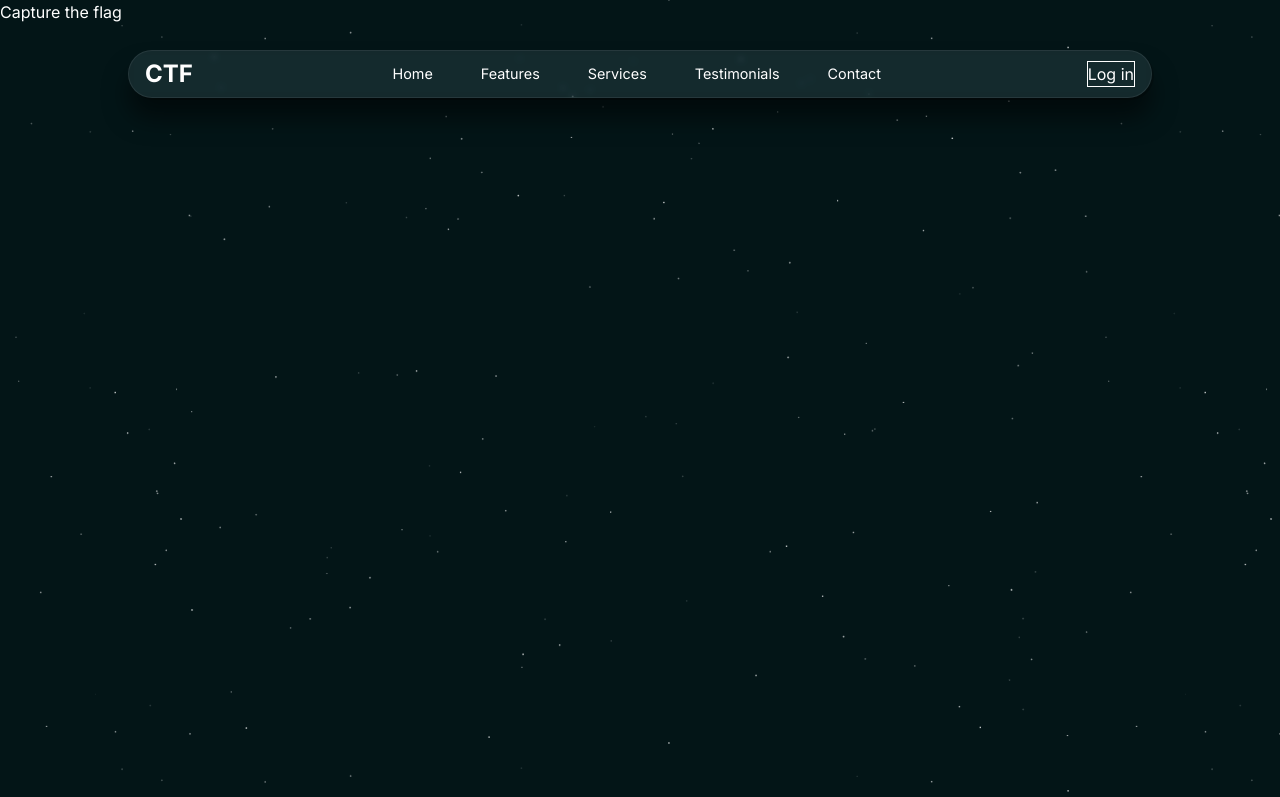
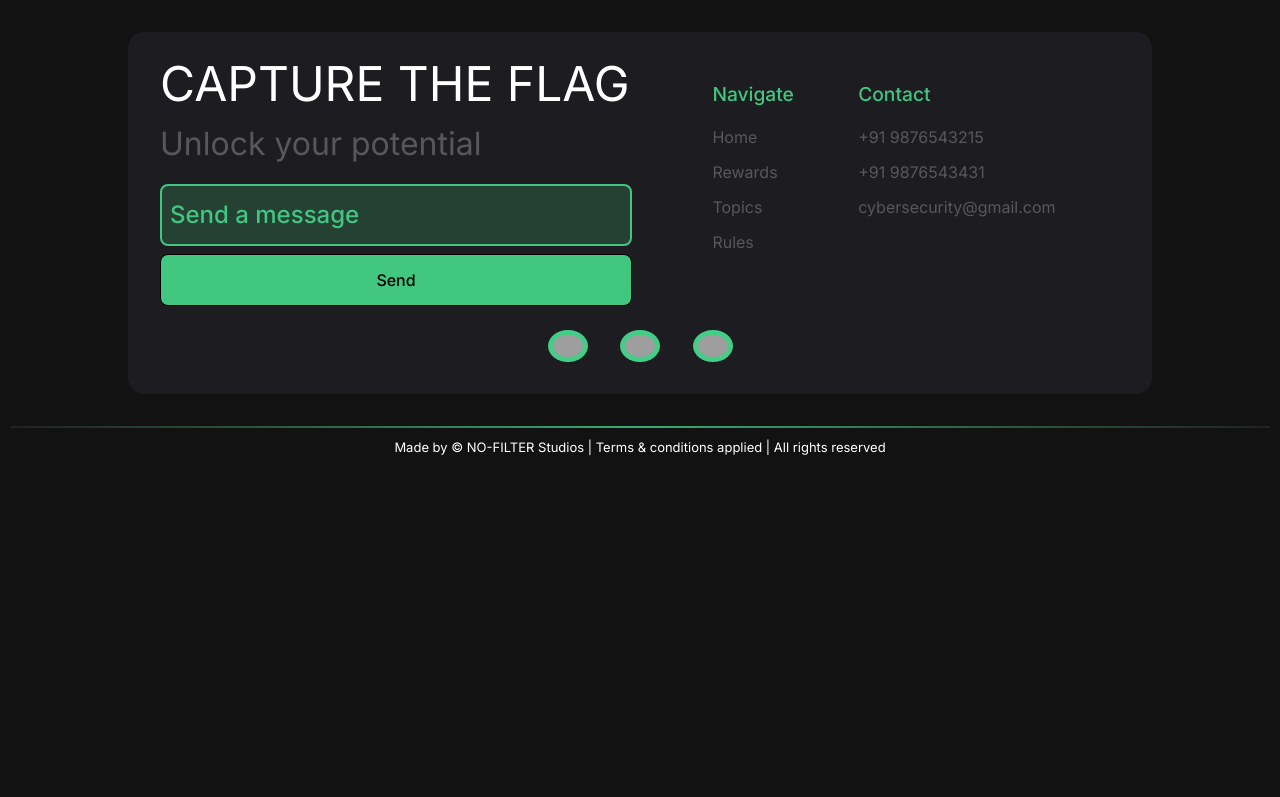
Before and after one commit to SouZe-San/CTF-college-projecet-contribute, a Next.js app: page / in a window 1280 px wide. Shown: the top 797 px of the page. Built offline with nearby package versions, Linux system fonts and the light colour scheme; grey boxes are pictures that could not be loaded.

Commit message:
footer-changing

```diff
--- a/app/globals.scss
+++ b/app/globals.scss
@@ -1,3 +1,5 @@
+@import url('https://fonts.googleapis.com/css2?family=Inter:wght@100;300;400;500;600;700;800&family=Poppins:wght@300;400;500;600;700;800&display=swap');
+
 @tailwind base;
 @tailwind components;
 @tailwind utilities;
@@ -14,6 +16,10 @@
     --background-start-rgb: 0, 0, 0;
     --background-end-rgb: 0, 0, 0;
   }
+}
+
+html{
+  font-family: 'Inter', sans-serif;
 }
 
 body {
@@ -69,10 +75,7 @@ body {
 // background: radial-gradient(at center bottom, #B7A3D3, #000000)
 // background: radial-gradient(at center bottom, #96ca9a, #000000)
   // background: radial-gradient(140% 107.13% at 50% 10%,transparent 37.41%,#96ca9a 69.27%,#fff 100%);
-  background-color: #031517;
-  color: white;
-  background-image: url("../public/stats.png");
-  background-position: 50%;
-  background-size: 1090px;
-  height: 3000px;
+  background-color: #121212;
+  // color: white;
+  width: auto;
 }
--- a/app/page.tsx
+++ b/app/page.tsx
@@ -1,12 +1,16 @@
 import Image from 'next/image'
-import HeroSection from '@/components/comps/landing-page-comps/herosection'
+import Footer from "@/components/comps/landing-page-comps/footer"
+// import HeroSection from '@/components/comps/landing-page-comps/herosection'
+// import HeroSection from '@/components/comps/landing-page-comps/herosection'
+// import HeroSection from '@/components/comps/landing-page-comps/herosection'
+// import HeroSection from '@/components/comps/landing-page-comps/herosection'
+import Branding from "@/components/comps/landing-page-comps/branding"
 
 export default function Home() {
   return (
-    <main className="w-full">
-      {/* <h1 className="text-4xl font-bold text-center">Hello world</h1> */}
-      {/* <Image src="/images/nextjs.svg" width={300} height={300} alt='something about something' /> */}
-      <HeroSection></HeroSection>
+    <main className="">
+        <Footer/>
+        <Branding/>
     </main>
   )
 }
--- a/components/comps/landing-page-comps/footer.tsx
+++ b/components/comps/landing-page-comps/footer.tsx
@@ -0,0 +1,102 @@
+import Image from "next/image";
+import "@/components/styles/landing-page-styles/footerSectionStyles.scss";
+import facebookImg from "@/public/socials-svg/social-facebook.svg";
+import twitterImg from "@/public/socials-svg/social-twitter.svg";
+import linkedInImg from "@/public/socials-svg/social-linkedin.svg";
+
+function footer() {
+  return (
+    <div className="footerSection" id="FooterSection">
+      <div className="footerContainer">
+        <div className="footerLogoContainer">
+          <div className="logoFooter">
+            <h1>Capture the flag</h1>
+            <h2>Unlock your potential</h2>
+          </div>
+          <div className="emailingSection">
+            <input type="text" name="" id="" placeholder="Send a message" />
+            <button>Send</button>
+          </div>
+        </div>
+        <div className="footerBtnContainer">
+          <div className="pageNavigationBtns">
+            <h3 className="footerBtnTitle">Navigate</h3>
+            <div className="navigate">
+              <span>
+                <a className="btnInlineBlock" href="#HomeSection">
+                  Home
+                </a>
+              </span>
+              <span>
+                <a className="btnInlineBlock" href="RewardsSection ">
+                  Rewards
+                </a>
+              </span>
+              <span>
+                <a className="btnInlineBlock" href="TopicsSection ">
+                  Topics
+                </a>
+              </span>
+              <span>
+                <a className="btnInlineBlock" href="RulesSection ">
+                  Rules
+                </a>
+              </span>
+            </div>
+          </div>
+          <div className="contactBtns">
+            <h3 className="footerBtnTitle">Contact</h3>
+            <div className="contact">
+              <span className="btnInlineBlock">+91 9876543215</span>
+              <span className="btnInlineBlock">+91 9876543431</span>
+              <span className="btnInlineBlock">cybersecurity@gmail.com</span>
+            </div>
+          </div>
+        </div>
+      </div>
+      <div className="footerSocialLinkContainer">
+        <a href="">
+          <Image
+            src={facebookImg}
+            width={40}
+            height={40}
+            alt="Picture of the author"
+            style={{
+              background: "#43CD86",
+              borderRadius: "59%",
+              padding: "5px",
+            }}
+          />
+        </a>
+        <a href="">
+          <Image
+            src={twitterImg}
+            width={40}
+            height={40}
+            alt="Picture of the author"
+            style={{
+              background: "#43CD86",
+              borderRadius: "50%",
+              padding: "5px",
+            }}
+          />
+        </a>
+        <a href="">
+          <Image
+            src={linkedInImg}
+            width={40}
+            height={40}
+            alt="Picture of the author"
+            style={{
+              background: "#43CD86",
+              borderRadius: "50%",
+              padding: "5px",
+            }}
+          />
+        </a>
+      </div>
+    </div>
+  );
+}
+
+export default footer;
--- a/components/styles/landing-page-styles/brandingBarStyles.scss
+++ b/components/styles/landing-page-styles/brandingBarStyles.scss
@@ -1,13 +1,15 @@
 
 .branding{
     font-size: 13px;
+    padding: 0 10px;
     .upperLine{
         height: 2px;
         width: 100%;
-        background: linear-gradient(90deg, rgba(164,164,164,0.1) 0%, rgba(166,166,166,0.875770376509979) 50%, rgba(167,169,170,0.1) 100%);
+        background: linear-gradient(90deg, rgba(164,164,164,0.1) 0%, #41c780da 50%, rgba(167,169,170,0.1) 100%);
     }
     .brandingSection{
         margin: 10px auto;
         text-align: center;
+        color: white;
     }
 }
```
